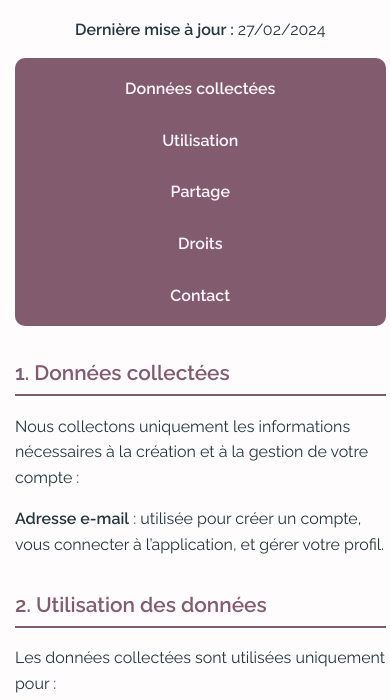
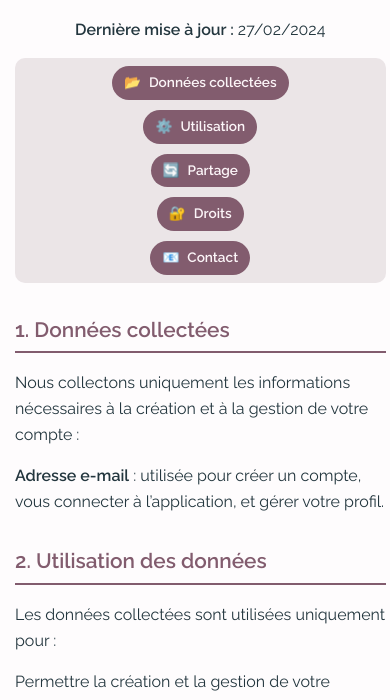
Before and after one commit to neis-zonca-cros/nerimo_privacy_policy, a plain HTML site: page index.html in a window 390 px wide. Shown: the part 123-823 px from the top of the page. Drawn offline with Linux system fonts and the light colour scheme.

Commit message:
Update index.html

```diff
--- a/index.html
+++ b/index.html
@@ -66,25 +66,60 @@
         /* Barre de navigation */
         .nav {
             display: flex;
-            flex-wrap: wrap;
             justify-content: center;
-            gap: 15px;
+            gap: 10px;
             margin-bottom: 20px;
             padding: 10px;
-            background: #825C6E;
+            background: rgba(130, 92, 110, 0.15); /* Légèrement transparent */
             border-radius: 10px;
         }
 
+        /* Style des liens (ressemblent à des boutons) */
         .nav a {
+            background: #825C6E;
             color: #fcf5f8;
             font-weight: bold;
-            padding: 8px 12px;
-            border-radius: 5px;
-            transition: background 0.3s;
+            padding: 8px 16px;
+            border-radius: 25px;
+            text-align: center;
+            transition: background 0.3s, transform 0.2s;
+            text-decoration: none;
+            font-size: 0.9em;
+            display: flex;
+            align-items: center;
+            gap: 8px;
         }
 
+        /* Icônes à côté des boutons */
+        .nav a::before {
+            content: "📌"; /* Icône par défaut */
+        }
+
+        .nav a[href="#donnees"]::before { content: "📂"; }
+        .nav a[href="#utilisation"]::before { content: "⚙️"; }
+        .nav a[href="#partage"]::before { content: "🔄"; }
+        .nav a[href="#droits"]::before { content: "🔐"; }
+        .nav a[href="#contact"]::before { content: "📧"; }
+
+        /* Effet au survol */
         .nav a:hover {
-            background: rgba(255, 255, 255, 0.2);
+            background: rgba(130, 92, 110, 0.8);
+            transform: scale(1.05);
+        }
+
+        /* Mobile : Affichage plus compact */
+        @media (max-width: 768px) {
+            .nav {
+                flex-wrap: wrap;
+                padding: 8px;
+                gap: 5px;
+            }
+
+            .nav a {
+                font-size: 0.85em;
+                padding: 6px 12px;
+                border-radius: 20px;
+            }
         }
 
         /* Footer */
```
